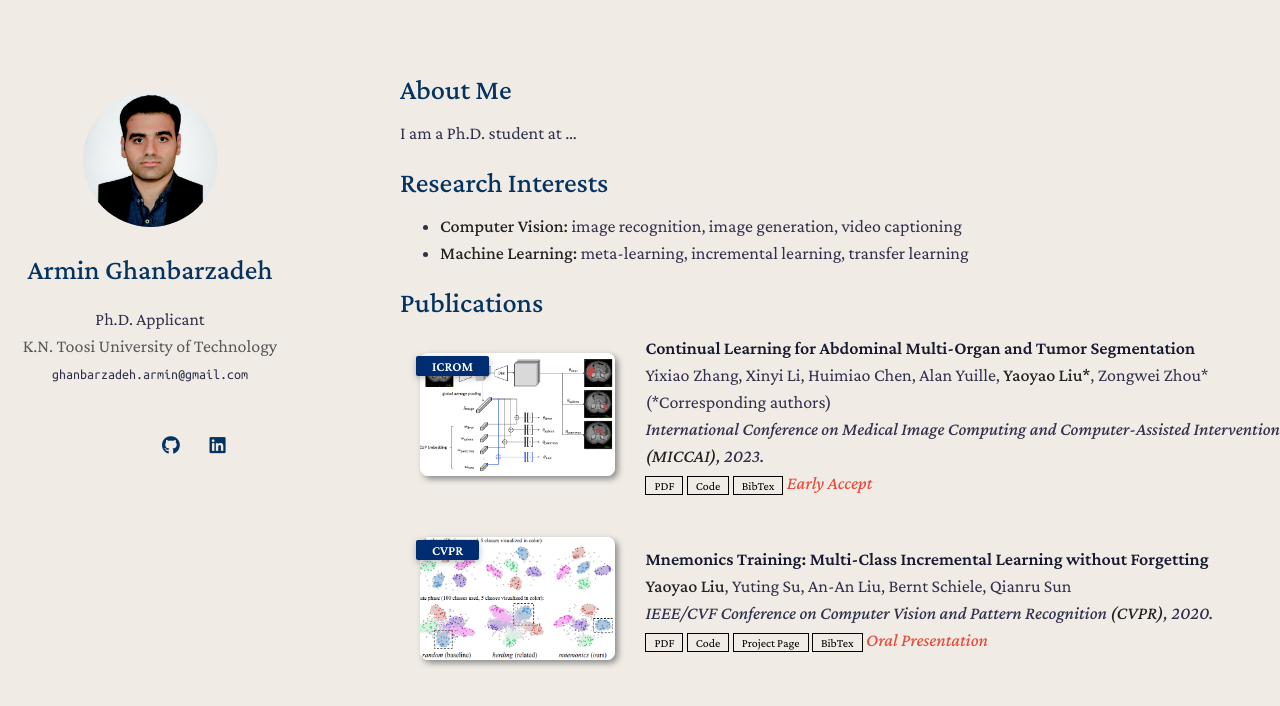
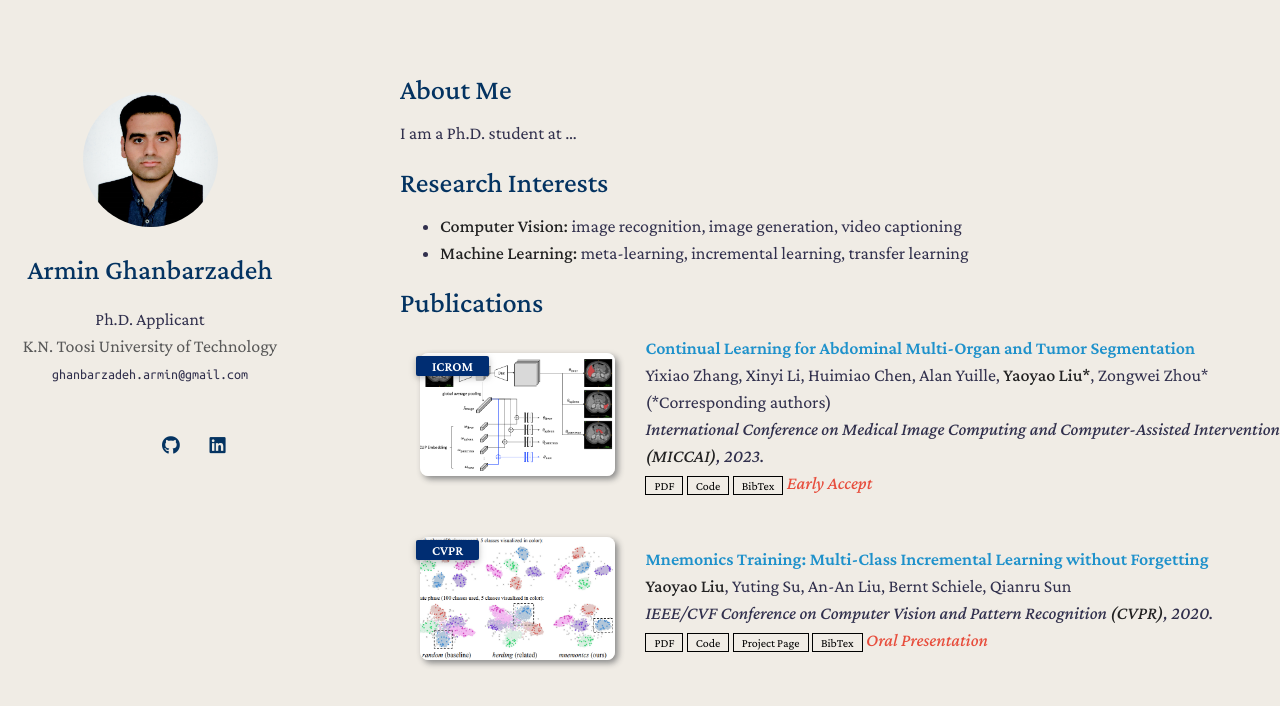
Before and after one commit to ghanbarzadeh/ghanbarzadeh.github.io, a Jekyll site: the page built from index.md, in a window 1280 px wide. Shown: the top 706 px of the page. Built offline with Jekyll 4.4.1, drawn with Linux system fonts in a browser that asks for light colours; nearby versions of some CDN libraries; a style sheet for code colours, icons or effects is not loaded; our own code applies the rules of GitHub Pages for plain Markdown files.

Commit message:
Update minimal-light-no-dark-mode.scss

```diff
--- a/_sass/minimal-light-no-dark-mode.scss
+++ b/_sass/minimal-light-no-dark-mode.scss
@@ -213,7 +213,7 @@ h1 {
 }
 
 a {
-  color:#161A30;
+  color:#1e91cb;
   text-decoration:none;
 }
 
```
